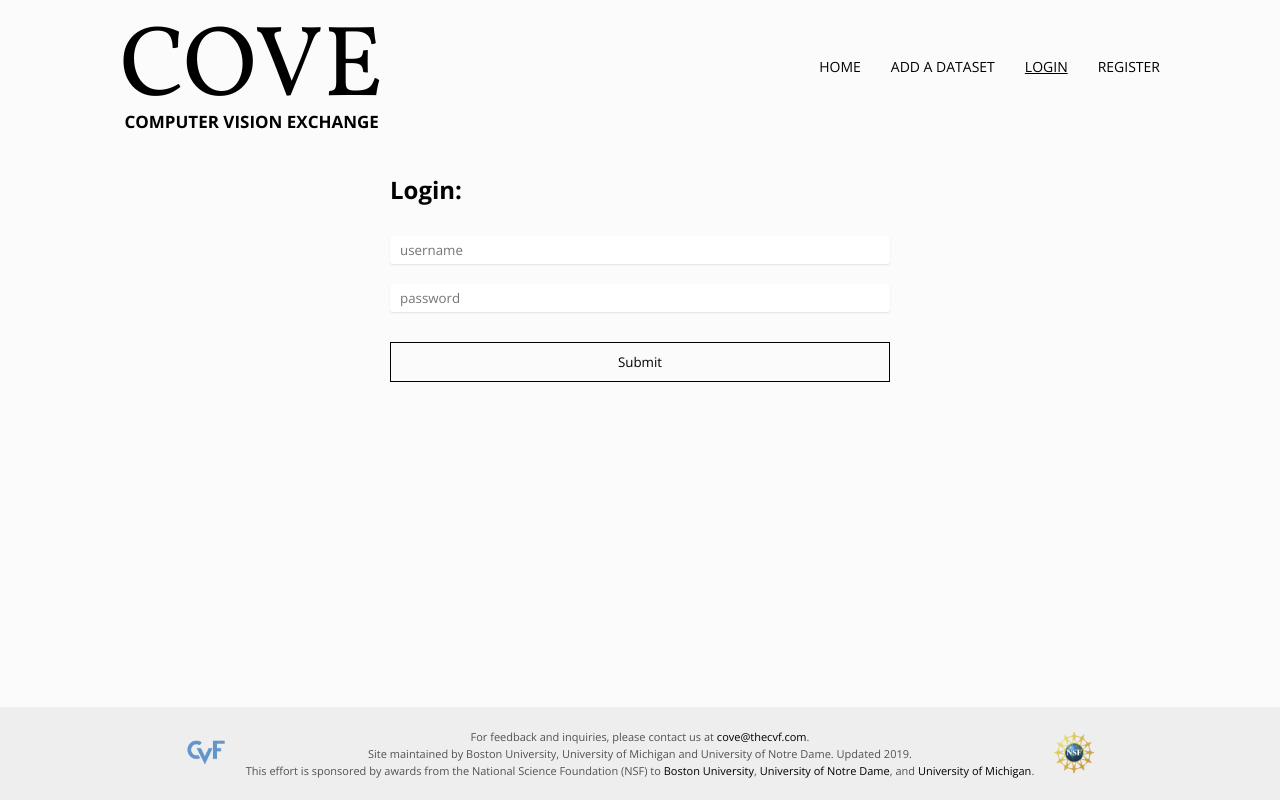
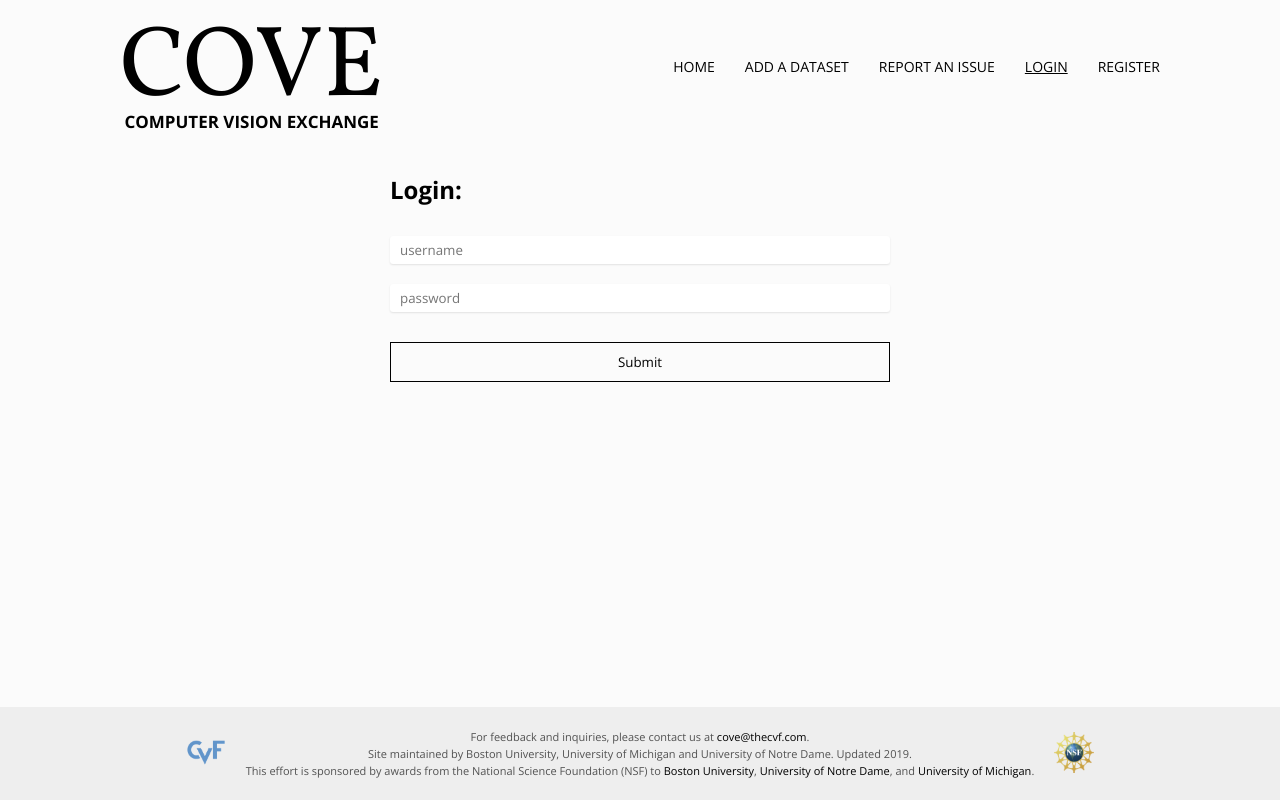
Before and after one commit to cvfadmin/COVE, a Vue app in the folder frontend/: page /login in a window 1280 px wide. Built offline with nearby package versions, Linux system fonts and the light colour scheme.

Commit message:
Added link for users to report issues at - resolves #18

```diff
--- a/frontend/src/components/PageHeader.vue
+++ b/frontend/src/components/PageHeader.vue
@@ -9,6 +9,7 @@
 				<ul>
 					<li><router-link tag="a" to="/">Home</router-link></li>
 					<li><router-link tag="a" to="/datasets/create">Add a Dataset</router-link></li>
+					<li><a href="https://github.com/cvfadmin/COVE/issues">Report an Issue</a></li>
 					<li v-if="this.isLoggedIn"><router-link tag="a" to="/users/me">Your Page</router-link></li>
 					<li v-if="!this.isLoggedIn"><router-link tag="a" to="/login">Login</router-link></li>
 					<li v-if="!this.isLoggedIn"><router-link tag="a" to="/register">Register</router-link></li>
```
